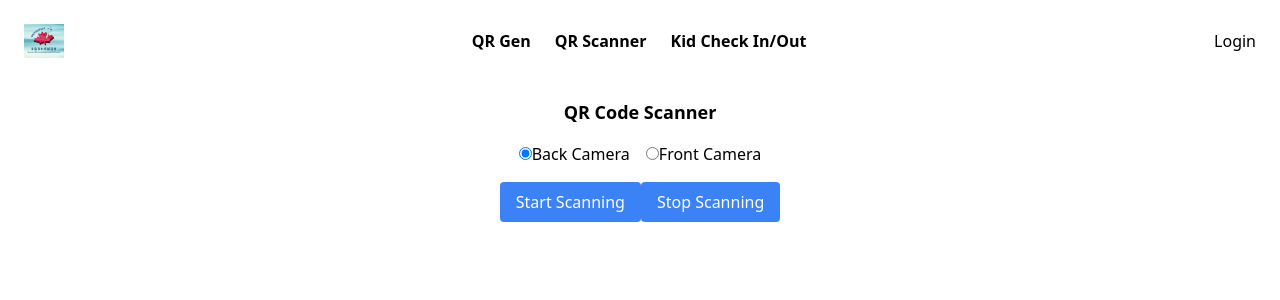
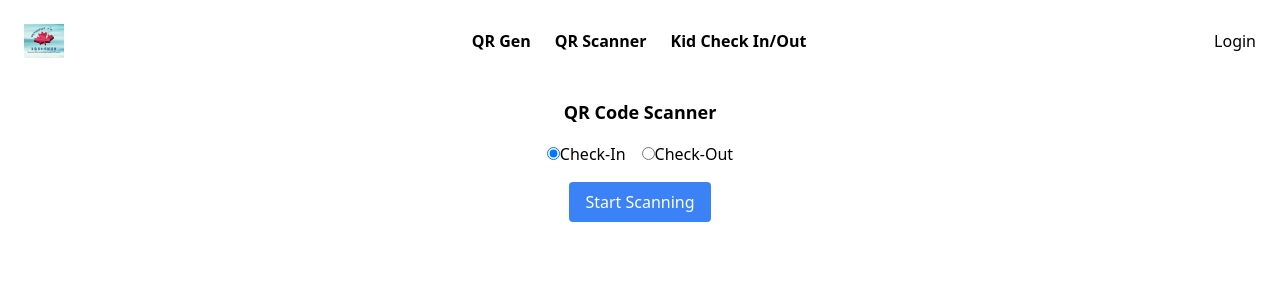
Before and after one commit to kentwkwong/tcmcfe, a React (Vite) app: page /qr-scanner in a window 1280 px wide. Shown: the top 300 px of the page. Built offline with nearby package versions, Linux system fonts and the light colour scheme.

Commit message:
test cam

```diff
--- a/src/pages/QrScanner.tsx
+++ b/src/pages/QrScanner.tsx
@@ -49,11 +49,13 @@ import { Html5Qrcode } from "html5-qrcode";
 
 const QRCodeScanner = () => {
   const [cameraType, setCameraType] = useState("environment");
+  const [cameraUsing, setCameraUsing] = useState(false);
   const [errorMessage, setErrorMessage] = useState("");
   const [scannedResult, setScannedResult] = useState<string | null>(null);
   const scannerRef = useRef<Html5Qrcode | null>(null);
 
   const stopScanner = () => {
+    setCameraUsing(false);
     if (scannerRef.current) {
       scannerRef.current.stop();
     }
@@ -61,23 +63,25 @@ const QRCodeScanner = () => {
   const startScanner = () => {
     setErrorMessage("");
     setScannedResult(null);
+    setCameraUsing(true);
     const config = { fps: 10, qrbox: 250 }; // Scanner configuration
 
     Html5Qrcode.getCameras()
       .then((devices) => {
         if (devices.length > 0) {
-          const cameraId =
-            devices.find((device) =>
-              cameraType === "environment"
-                ? device.label.includes("back")
-                : device.label.includes("front")
-            )?.id || devices[0].id;
+          console.log(devices);
+          // const cameraId =
+          //   devices.find((device) =>
+          //     cameraType === "environment"
+          //       ? device.label.includes("back")
+          //       : device.label.includes("front")
+          //   )?.id || devices[0].id;
 
           scannerRef.current = new Html5Qrcode("reader");
 
           scannerRef.current
             .start(
-              cameraId,
+              devices[0].id,
               config,
               (decodedText) => {
                 setScannedResult(decodedText);
@@ -110,7 +114,7 @@ const QRCodeScanner = () => {
             checked={cameraType === "environment"}
             onChange={() => setCameraType("environment")}
           />
-          Back Camera
+          Check-In
         </label>
         <label className="ml-4">
           <input
@@ -119,20 +123,28 @@ const QRCodeScanner = () => {
             checked={cameraType === "user"}
             onChange={() => setCameraType("user")}
           />
-          Front Camera
+          Check-Out
         </label>
       </div>
       <button
         onClick={startScanner}
-        className="mt-4 px-4 py-2 bg-blue-500 text-white rounded"
+        className={
+          cameraUsing
+            ? "hidden mt-4 px-4 py-2 bg-blue-500 text-white rounded"
+            : "mt-4 px-4 py-2 bg-blue-500 text-white rounded"
+        }
       >
         Start Scanning
       </button>
       <button
         onClick={stopScanner}
-        className="mt-4 px-4 py-2 bg-blue-500 text-white rounded"
+        className={
+          cameraUsing
+            ? "mt-4 px-4 py-2 bg-blue-500 text-white rounded"
+            : "hidden mt-4 px-4 py-2 bg-blue-500 text-white rounded"
+        }
       >
-        Stop Scanning
+        Cancel
       </button>
       <div id="reader" className="mt-4" />
       {errorMessage && <p className="text-red-500">{errorMessage}</p>}
```
